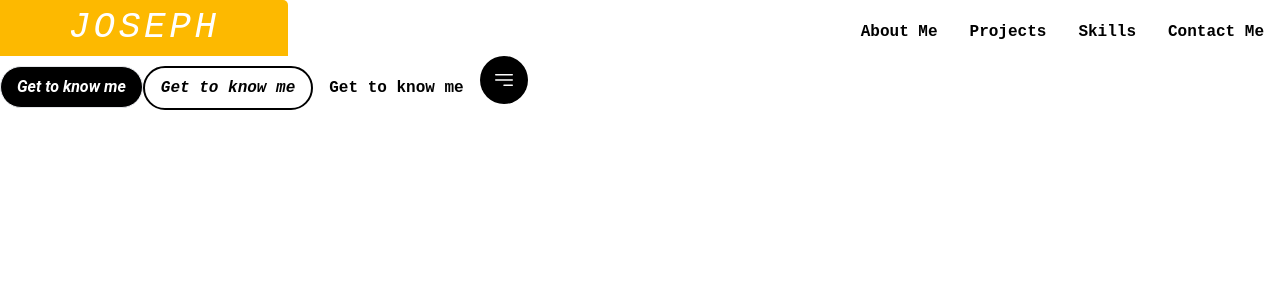
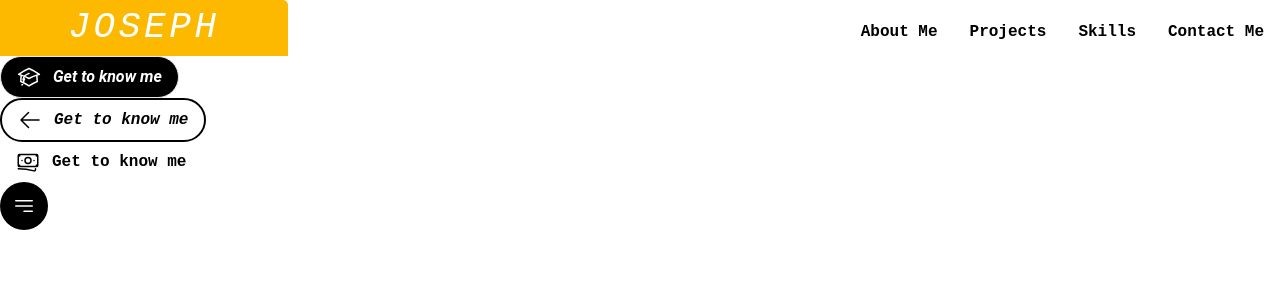
Before and after one commit to programmergeek/landing-page, a Next.js app in the folder landing-page/: page / in a window 1280 px wide. Shown: the top 300 px of the page. Built offline with nearby package versions, Linux system fonts and the light colour scheme.

Commit message:
allow primary, secondary and teriary butons to have icons in the front

```diff
--- a/landing-page/components/Buttons.tsx
+++ b/landing-page/components/Buttons.tsx
@@ -2,7 +2,8 @@ import React from 'react'
 
 type ButtonProps = {
     className: string,
-    children?: React.ReactNode
+    children?: React.ReactNode,
+    icon?: React.ReactNode
 }
 
 type iconProps = {
@@ -18,19 +19,26 @@ type Props = {
 /** General button component. */
 // accepts a prop called classname to extend the styles of the component.
 const Button: React.FC<ButtonProps> = ({...props}) => {
-    return <button className={`${props.className} rounded-full px-4 py-2 italic`}> {props.children} </button>
+    return <button className={`${props.className} rounded-full px-4 py-2 italic flex`}>
+    <span className={`${props.icon ? ' block mr-3': 'hidden'}`}>
+        {props.icon}
+    </span>
+    <span>
+        {props.children}
+    </span>
+        </button>
 }
 
 export const PrimaryButton: React.FC<Props> = ({...props}) => {
-    return <Button className='font-roboto font-semibold border bg-black text-white'> {props.children} </Button>
+    return <Button icon={props.icon} className='font-roboto font-semibold border bg-black text-white'> {props.children} </Button>
 }
 
 export const SecondaryButton:React.FC<Props> = ({...props}) => {
-    return <Button className='border-2 border-black font-sourceCodePro bg-transparent font-semibold'>{props.children}</Button>
+    return <Button icon={props.icon} className='border-2 border-black font-sourceCodePro bg-transparent font-semibold'>{props.children}</Button>
 }
 
 export const TertiaryButton:React.FC<Props> = ({...props}) => {
-    return <Button className='font-sourceCodePro not-italic font-semibold'>{props.children}</Button>
+    return <Button icon={props.icon} className='font-sourceCodePro not-italic font-semibold'>{props.children}</Button>
 }
 
 export const IconButton: React.FC<iconProps> = ({...props}) => {
--- a/landing-page/pages/index.tsx
+++ b/landing-page/pages/index.tsx
@@ -1,17 +1,39 @@
 import type { NextPage } from 'next'
 import Head from 'next/head'
 import Image from 'next/image'
-import { BottomNavigationBar, IconButton, NavigationBar, PrimaryButton, SecondaryButton, TertiaryButton } from '../components'
+import { IconButton, NavigationBar, PrimaryButton, SecondaryButton, TertiaryButton } from '../components'
 import styles from '../styles/Home.module.css'
 
 const Home: NextPage = () => {
   return (
     <div className={styles.container}>
       <NavigationBar />
-      <BottomNavigationBar />
-      <PrimaryButton>Get to know me</PrimaryButton>
-      <SecondaryButton>Get to know me</SecondaryButton>
-      <TertiaryButton>Get to know me</TertiaryButton>
+      <PrimaryButton
+      icon={
+        <svg xmlns="http://www.w3.org/2000/svg" fill="none" viewBox="0 0 24 24" strokeWidth={1.5} stroke="currentColor" className="w-6 h-6">
+  <path strokeLinecap="round" strokeLinejoin="round" d="M4.26 10.147a60.436 60.436 0 00-.491 6.347A48.627 48.627 0 0112 20.904a48.627 48.627 0 018.232-4.41 60.46 60.46 0 00-.491-6.347m-15.482 0a50.57 50.57 0 00-2.658-.813A59.905 59.905 0 0112 3.493a59.902 59.902 0 0110.399 5.84c-.896.248-1.783.52-2.658.814m-15.482 0A50.697 50.697 0 0112 13.489a50.702 50.702 0 017.74-3.342M6.75 15a.75.75 0 100-1.5.75.75 0 000 1.5zm0 0v-3.675A55.378 55.378 0 0112 8.443m-7.007 11.55A5.981 5.981 0 006.75 15.75v-1.5" />
+</svg>
+
+      }
+      >Get to know me</PrimaryButton>
+      <SecondaryButton
+      icon={
+        <svg xmlns="http://www.w3.org/2000/svg" fill="none" viewBox="0 0 24 24" strokeWidth={1.5} stroke="currentColor" className="w-6 h-6">
+  <path strokeLinecap="round" strokeLinejoin="round" d="M10.5 19.5L3 12m0 0l7.5-7.5M3 12h18" />
+</svg>
+
+      }
+      >
+        Get to know me
+      </SecondaryButton>
+      <TertiaryButton
+      icon={
+        <svg xmlns="http://www.w3.org/2000/svg" fill="none" viewBox="0 0 24 24" strokeWidth={1.5} stroke="currentColor" className="w-6 h-6">
+  <path strokeLinecap="round" strokeLinejoin="round" d="M2.25 18.75a60.07 60.07 0 0115.797 2.101c.727.198 1.453-.342 1.453-1.096V18.75M3.75 4.5v.75A.75.75 0 013 6h-.75m0 0v-.375c0-.621.504-1.125 1.125-1.125H20.25M2.25 6v9m18-10.5v.75c0 .414.336.75.75.75h.75m-1.5-1.5h.375c.621 0 1.125.504 1.125 1.125v9.75c0 .621-.504 1.125-1.125 1.125h-.375m1.5-1.5H21a.75.75 0 00-.75.75v.75m0 0H3.75m0 0h-.375a1.125 1.125 0 01-1.125-1.125V15m1.5 1.5v-.75A.75.75 0 003 15h-.75M15 10.5a3 3 0 11-6 0 3 3 0 016 0zm3 0h.008v.008H18V10.5zm-12 0h.008v.008H6V10.5z" />
+</svg>
+
+      }
+      >Get to know me</TertiaryButton>
       <IconButton style='solid' icon={
         <svg xmlns="http://www.w3.org/2000/svg" fill="none" viewBox="0 0 24 24" strokeWidth={1.5} stroke="white" className="w-6 h-6">
         <path strokeLinecap="round" strokeLinejoin="round" d="M3.75 6.75h16.5M3.75 12h16.5M12 17.25h8.25" />
```
